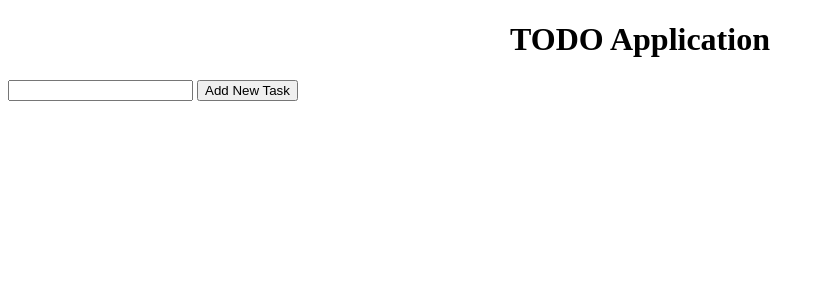
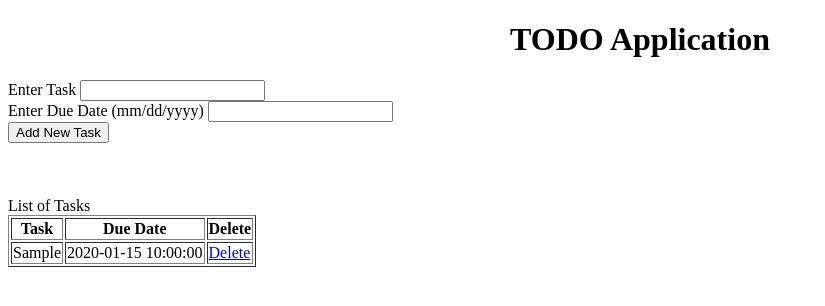
Before and after one commit to Irarsalan/ToDo, a PHP site: page / in a window 1280 px wide. Shown: the top 306 px of the page, without its empty margins (0-825 px from the left). Run offline with PHP 8.4, Linux system fonts and the light colour scheme; tables that the repository leaves empty or names only in its code hold one stand-in row (values such as "Sample post").

Commit message:
adding field for delete and displaying data from database

```diff
--- a/index.php
+++ b/index.php
@@ -1,5 +1,7 @@
 <?php
 include('test.php');
+
+
  ?>
 <!DOCTYPE html>
 <html>
@@ -13,10 +15,42 @@ include('test.php');
 
 
 		<form method="post" action="test.php">
-			<input type="text" name="task" >
+			<label> Enter Task </label>
+			<input type="text" name="task" > <br>
+
+			<label> Enter Due Date (mm/dd/yyyy)</label>
+			<input type= "text" name= "ddate"> <br>
+
+
 			<input type= "submit" name="submit" value ="Add New Task"/>
 
 		</form>
+		<br>
+		<br>
+		<br>
+		<label> List of Tasks</label>
+		<table border="1">
 
+			<tr>
+				<th>Task</th>
+				<th>Due Date</th>
+				<th>Delete</th>
+			</tr>
+
+			<?php
+				$taskinfo = mysqli_query($db, "SELECT * FROM tasks");
+				while ($data = mysqli_fetch_assoc($taskinfo))
+				{
+					?>
+						<tr>
+							<td><?php echo $data['task']; ?></td>
+							<td><?php echo $data['ddate'];?></td>
+							<td><a href= "test.php?deletetask=<?php echo $data['taskid'];?>">Delete</a></td>
+						</tr>
+				<?php
+				}
+			?>
+
+		</table>
 </body>
 </html>
```
